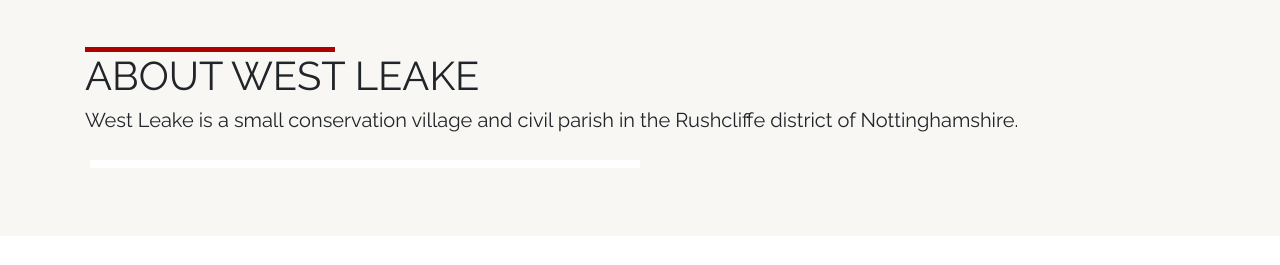
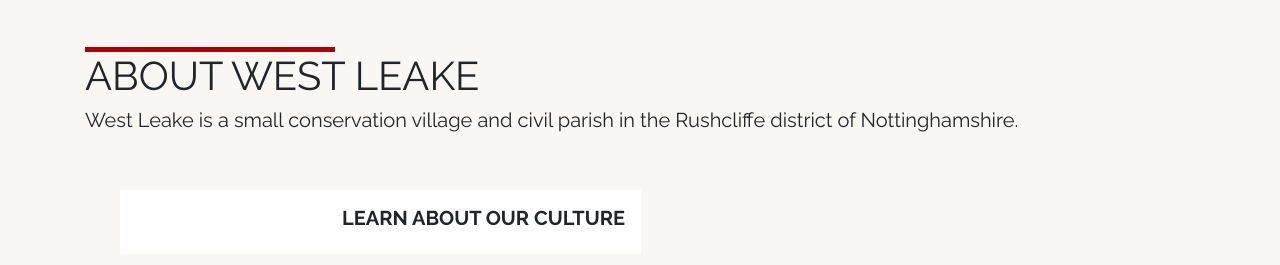
Before and after one commit to HeyAero/west_leak_website, a plain HTML site: page index.html in a window 1280 px wide. Shown: the part 65-330 px from the top of the page. Drawn offline with nearby package versions, Linux system fonts and the light colour scheme.

Commit message:
update small change on about section

```diff
--- a/index.html
+++ b/index.html
@@ -41,9 +41,9 @@
             West Leake is a small conservation village and civil parish in the
             Rushcliffe district of Nottinghamshire.
           </h5>
-          <div class="about-content row">
-            <div class="col-md about-card">
-              <h5 class="font-style-bold"></h5>
+          <div class="about-content row text-right">
+            <div class="col-md about-card p-3">
+              <h5 class="font-weight-bold">LEARN ABOUT OUR CULTURE</h5>
             </div>
             <div class="col-md card-image">
               <img src="" alt="" />
--- a/style.css
+++ b/style.css
@@ -26,6 +26,6 @@ hr {
 }
 
 .about-card {
-  margin: 20px;
+  margin: 50px;
   background-color: white;
 }
```
